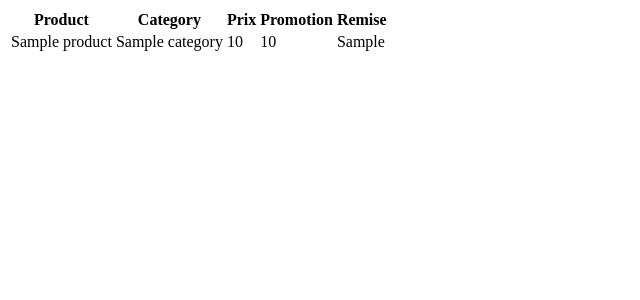
After one commit to quentinmathieu/SfEcommerce, a Symfony app: template templates/twig/index.html.twig in a window 1280 px wide. The commit adds this page. Shown: the top 300 px of the page, without its empty margins (0-640 px from the left). Run offline with Twig, Linux system fonts and the light colour scheme; the template is opened without the code that fills it: most values are stand-ins (such as "Sample title", 1, 10 or a date in 2020); some libraries are stand-ins or nearby versions.

Commit message:
show products

```diff
--- a/composer.json
+++ b/composer.json
@@ -7,10 +7,12 @@
         "php": ">=8.2",
         "ext-ctype": "*",
         "ext-iconv": "*",
+        "api-platform/core": "^3.3",
         "doctrine/dbal": "^3",
         "doctrine/doctrine-bundle": "^2.12",
         "doctrine/doctrine-migrations-bundle": "^3.3",
         "doctrine/orm": "^3.2",
+        "nelmio/cors-bundle": "^2.5",
         "phpdocumentor/reflection-docblock": "^5.4",
         "phpstan/phpdoc-parser": "^1.29",
         "symfony/asset": "7.1.*",
--- a/config/bundles.php
+++ b/config/bundles.php
@@ -14,4 +14,6 @@ return [
     Symfony\Bundle\MonologBundle\MonologBundle::class => ['all' => true],
     Symfony\Bundle\MakerBundle\MakerBundle::class => ['dev' => true],
     Doctrine\Bundle\FixturesBundle\DoctrineFixturesBundle::class => ['dev' => true, 'test' => true],
+    Nelmio\CorsBundle\NelmioCorsBundle::class => ['all' => true],
+    ApiPlatform\Symfony\Bundle\ApiPlatformBundle::class => ['all' => true],
 ];
--- /dev/null
+++ b/config/routes/api_platform.yaml
@@ -0,0 +1,4 @@
+api_platform:
+    resource: .
+    type: api_platform
+    prefix: /api
--- a/src/Entity/Category.php
+++ b/src/Entity/Category.php
@@ -75,4 +75,9 @@ class Category
 
         return $this;
     }
+
+    public function __toString()
+    {
+        return $this->name;
+    }
 }
--- a/templates/base.html.twig
+++ b/templates/base.html.twig
@@ -7,9 +7,9 @@
         {% block stylesheets %}
         {% endblock %}
 
-        {% block javascripts %}
+        {# {% block javascripts %}
             {% block importmap %}{{ importmap('app') }}{% endblock %}
-        {% endblock %}
+        {% endblock %} #}
     </head>
     <body>
         {% block body %}{% endblock %}
--- /dev/null
+++ b/templates/twig/index.html.twig
@@ -0,0 +1,25 @@
+{% extends 'base.html.twig' %}
+
+{% block title %}Product list{% endblock %}
+
+{% block body %}
+    <table>
+        <thead>
+            <th>Product</th>
+            <th>Category</th>
+            <th>Prix</th>
+            <th>Promotion</th>
+            <th>Remise</th>
+        </thead>
+        <tbody></tbody>
+        {% for product in products %}
+        <tr>
+            <td>{{ product.name }}</td>
+            <td>{{ product.category }}</td>
+            <td>{{ product.price }}</td>
+            <td>{{ product.discount }}</td>
+            <td>{{ product.salesPromotion }}</td>
+        </tr>
+        {% endfor %}
+    </table>
+{% endblock %}
```
Also changed, not shown: TODO.md (+1 -1 lines), src/Controller/TwigController.php (added, +31 -0 lines), 6 other files.
